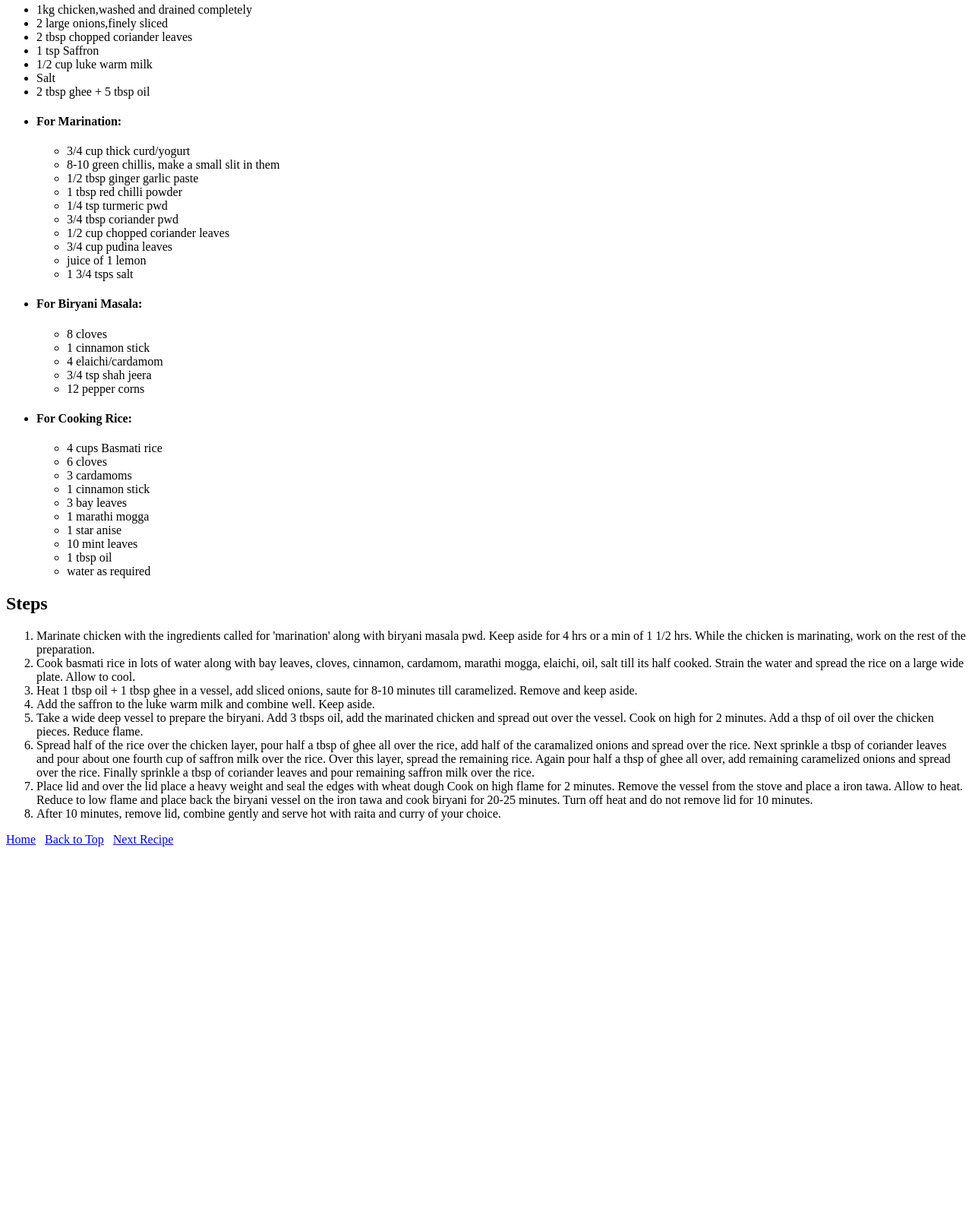
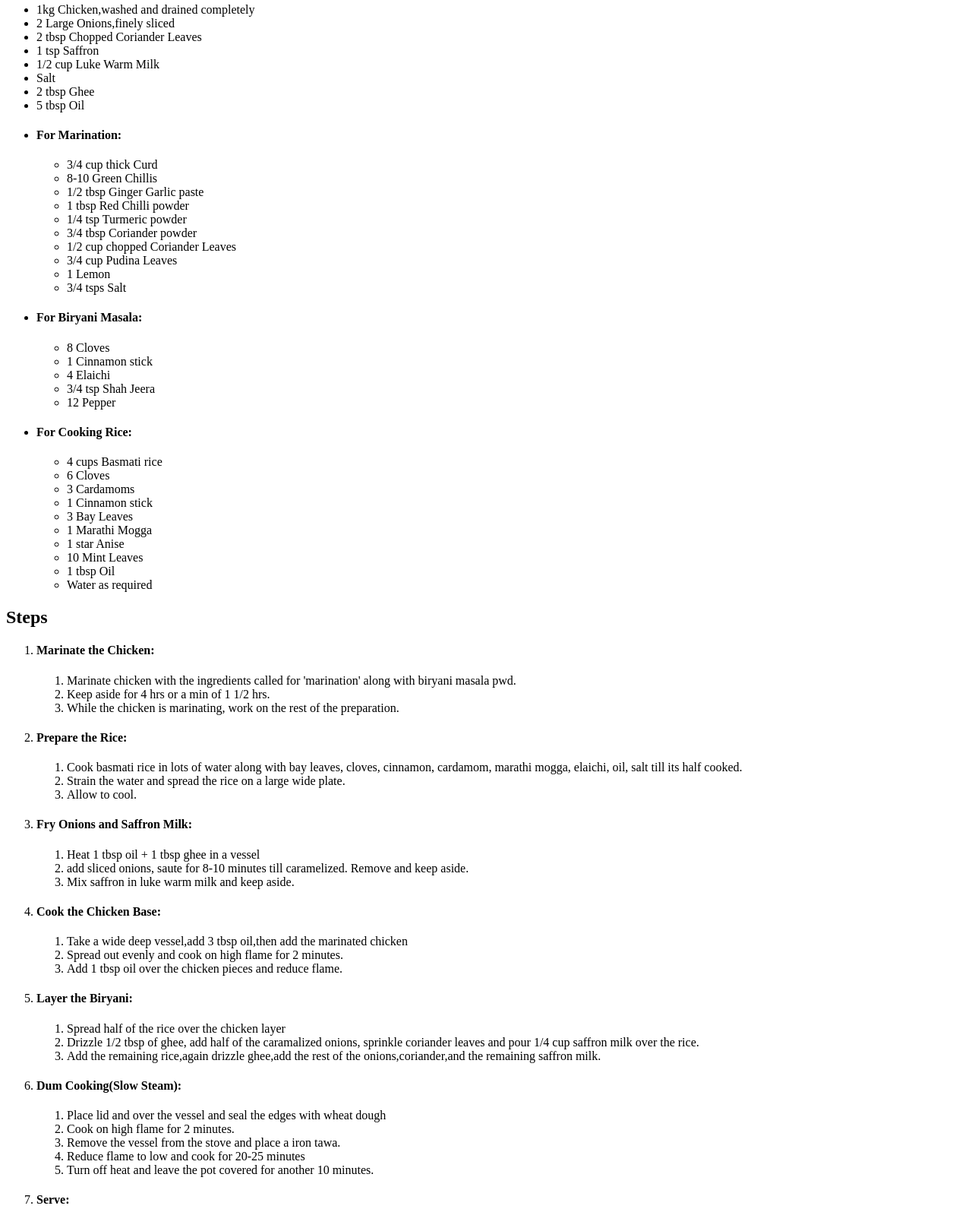
Before and after one commit to Rugved1218/odin-recipes, a plain HTML site: page recipes/HydBiryani.html in a window 1280 px wide. Shown: the part 298-1889 px from the top of the page at 76% size. Before the commit the page ends 1420 px from the top, so only its background shows below. Drawn offline with Linux system fonts and the light colour scheme.

Commit message:
Polish the hyderabadi biryani recipe page

```diff
--- a/recipes/HydBiryani.html
+++ b/recipes/HydBiryani.html
@@ -23,46 +23,50 @@
         <p><h2>Ingredients</h2></p>
 
         <ul>
-            <li>1kg chicken,washed and drained completely</li>
-            <li>2 large onions,finely sliced</li>
-            <li>2 tbsp chopped coriander leaves</li>
+            <li>1kg Chicken,washed and drained completely</li>
+            <li>2 Large Onions,finely sliced</li>
+            <li>2 tbsp Chopped Coriander Leaves</li>
             <li>1 tsp Saffron</li>
-            <li>1/2 cup luke warm milk</li>
+            <li>1/2 cup Luke Warm Milk</li>
             <li>Salt</li>
-            <li>2 tbsp ghee + 5 tbsp oil</li>
+            <li>2 tbsp Ghee
+            <li>5 tbsp Oil</li>
+
             <li><strong><h4>For Marination:</h4></strong></li>
             <ul>
-                <li>3/4 cup thick curd/yogurt</li>
-                <li>8-10 green chillis, make a small slit in them</li>
-                <li>1/2 tbsp ginger garlic paste</li>
-                <li>1 tbsp red chilli powder</li>
-                <li>1/4 tsp turmeric pwd</li>
-                <li>3/4 tbsp coriander pwd</li>
-                <li>1/2 cup chopped coriander leaves</li>
-                <li>3/4 cup pudina leaves</li>
-                <li>juice of 1 lemon</li>
-                <li>1 3/4 tsps salt</li>
+                <li>3/4 cup thick Curd</li>
+                <li>8-10 Green Chillis</li>
+                <li>1/2 tbsp Ginger Garlic paste</li>
+                <li>1 tbsp Red Chilli powder</li>
+                <li>1/4 tsp Turmeric powder</li>
+                <li>3/4 tbsp Coriander powder</li>
+                <li>1/2 cup chopped Coriander Leaves</li>
+                <li>3/4 cup Pudina Leaves</li>
+                <li>1 Lemon</li>
+                <li>3/4 tsps Salt</li>
             </ul>
+
             <li><strong><h4>For Biryani Masala:</h4></strong></li>
             <ul>
-                <li>8 cloves</li>
-                <li>1 cinnamon stick</li>
-                <li>4 elaichi/cardamom</li>
-                <li>3/4 tsp shah jeera</li>
-                <li>12 pepper corns</li>
+                <li>8 Cloves</li>
+                <li>1 Cinnamon stick</li>
+                <li>4 Elaichi</li>
+                <li>3/4 tsp Shah Jeera</li>
+                <li>12 Pepper</li>
             </ul>
+
             <li><strong><h4>For Cooking Rice:</h4></strong></li>
             <ul>
                 <li>4 cups Basmati rice</li>
-                 <li>6 cloves</li>
-                <li>3 cardamoms</li>
-                <li>1 cinnamon stick</li>
-                <li>3 bay leaves</li>
-                <li>1 marathi mogga</li>
-                <li>1 star anise</li>
-                <li>10 mint leaves</li>
-                <li>1 tbsp oil</li>
-                <li>water as required</li>
+                 <li>6 Cloves</li>
+                <li>3 Cardamoms</li>
+                <li>1 Cinnamon stick</li>
+                <li>3 Bay Leaves</li>
+                <li>1 Marathi Mogga</li>
+                <li>1 star Anise</li>
+                <li>10 Mint Leaves</li>
+                <li>1 tbsp Oil</li>
+                <li>Water as required</li>
             </ul>
 
 
@@ -72,14 +76,61 @@
         <p><h2>Steps</h2></p>
 
         <ol>
-            <li>Marinate chicken with the ingredients called for 'marination' along with biryani masala pwd. Keep aside for 4 hrs or a min of 1 1/2 hrs. While the chicken is marinating, work on the rest of the preparation.</li>
-            <li>Cook basmati rice in lots of water along with bay leaves, cloves, cinnamon, cardamom, marathi mogga, elaichi, oil, salt till its half cooked. Strain the water and spread the rice on a large wide plate. Allow to cool.</li>
-            <li>Heat 1 tbsp oil + 1 tbsp ghee in a vessel, add sliced onions, saute for 8-10 minutes till caramelized. Remove and keep aside.</li>
-            <li> Add the saffron to the luke warm milk and combine well. Keep aside.</li>
-            <li>Take a wide deep vessel to prepare the biryani. Add 3 tbsps oil, add the marinated chicken and spread out over the vessel. Cook on high for 2 minutes. Add a thsp of oil over the chicken pieces. Reduce flame.</li>
-            <li>Spread half of the rice over the chicken layer, pour half a tbsp of ghee all over the rice, add half of the caramalized onions and spread over the rice. Next sprinkle a tbsp of coriander leaves and pour about one fourth cup of saffron milk over the rice. Over this layer, spread the remaining rice. Again pour half a thsp of ghee all over, add remaining caramelized onions and spread over the rice. Finally sprinkle a tbsp of coriander leaves and pour remaining saffron milk over the rice.</li>
-            <li>Place lid and over the lid place a heavy weight and seal the edges with wheat dough Cook on high flame for 2 minutes. Remove the vessel from the stove and place a iron tawa. Allow to heat. Reduce to low flame and place back the biryani vessel on the iron tawa and cook biryani for 20-25 minutes. Turn off heat and do not remove lid for 10 minutes.</li>
-            <li>After 10 minutes, remove lid, combine gently and serve hot with raita and curry of your choice.</li>
+            <li><h4>Marinate the Chicken:</h4></li>
+
+            <ol>
+                <li>Marinate chicken with the ingredients called for 'marination' along with biryani masala pwd.
+                <li>Keep aside for 4 hrs or a min of 1 1/2 hrs.</li>
+                <li>While the chicken is marinating, work on the rest of the preparation.</li>
+            </ol>
+
+            <li><h4>Prepare the Rice:</h4></li>
+            <ol>
+                <li>Cook basmati rice in lots of water along with bay leaves, cloves, cinnamon, cardamom, marathi mogga, elaichi, oil, salt till its half cooked.</li>
+                <li>Strain the water and spread the rice on a large wide plate.</li>
+                <li> Allow to cool.</li>
+            </ol>
+
+            <li><h4>Fry Onions and Saffron Milk:</h4></li>
+            <ol>
+                <li>Heat 1 tbsp oil + 1 tbsp ghee in a vessel</li>
+                <li>add sliced onions, saute for 8-10 minutes till caramelized. Remove and keep aside.</li>
+                <li> Mix saffron in luke warm milk and keep aside.</li>
+            </ol>
+
+            <li><h4>Cook the Chicken Base:</h4></li>
+            <ol>
+                <li>Take a wide deep vessel,add 3 tbsp oil,then add the marinated chicken</li>
+                <li>Spread out evenly and cook on high flame for 2 minutes.</li>
+                <li>Add 1 tbsp oil over the chicken pieces and reduce flame.</li>
+            </ol>
+
+            <li><h4>Layer the Biryani:</h4></li>
+            <ol>
+                <li>Spread half of the rice over the chicken layer</li>
+                <li>Drizzle 1/2 tbsp of ghee, add half of the caramalized onions, sprinkle coriander leaves and pour 1/4 cup  saffron milk over the rice.</li>
+                <li>Add the remaining rice,again drizzle ghee,add the rest of the onions,coriander,and the remaining saffron milk.</li>
+            </ol>
+
+            <li><h4>Dum Cooking(Slow Steam):</h4></li>
+            <ol>
+                <li>Place lid and over the vessel and seal the edges with wheat dough</li>
+                <li> Cook on high flame for 2 minutes.</li>
+                <li>Remove the vessel from the stove and place a iron tawa.</li>
+                <li>Reduce flame to low and cook for 20-25 minutes</li>
+                <li>Turn off heat and leave the pot covered for another 10 minutes.</li>
+
+            </ol>
+
+            <li><h4>Serve:</h4></li>
+            <ol>
+                <li>Open the lid, fluff gently, and serve hot with raita and curry of your choice.</li>
+            </ol>
+
+
+
+
+
         </ol>
 
 
```
